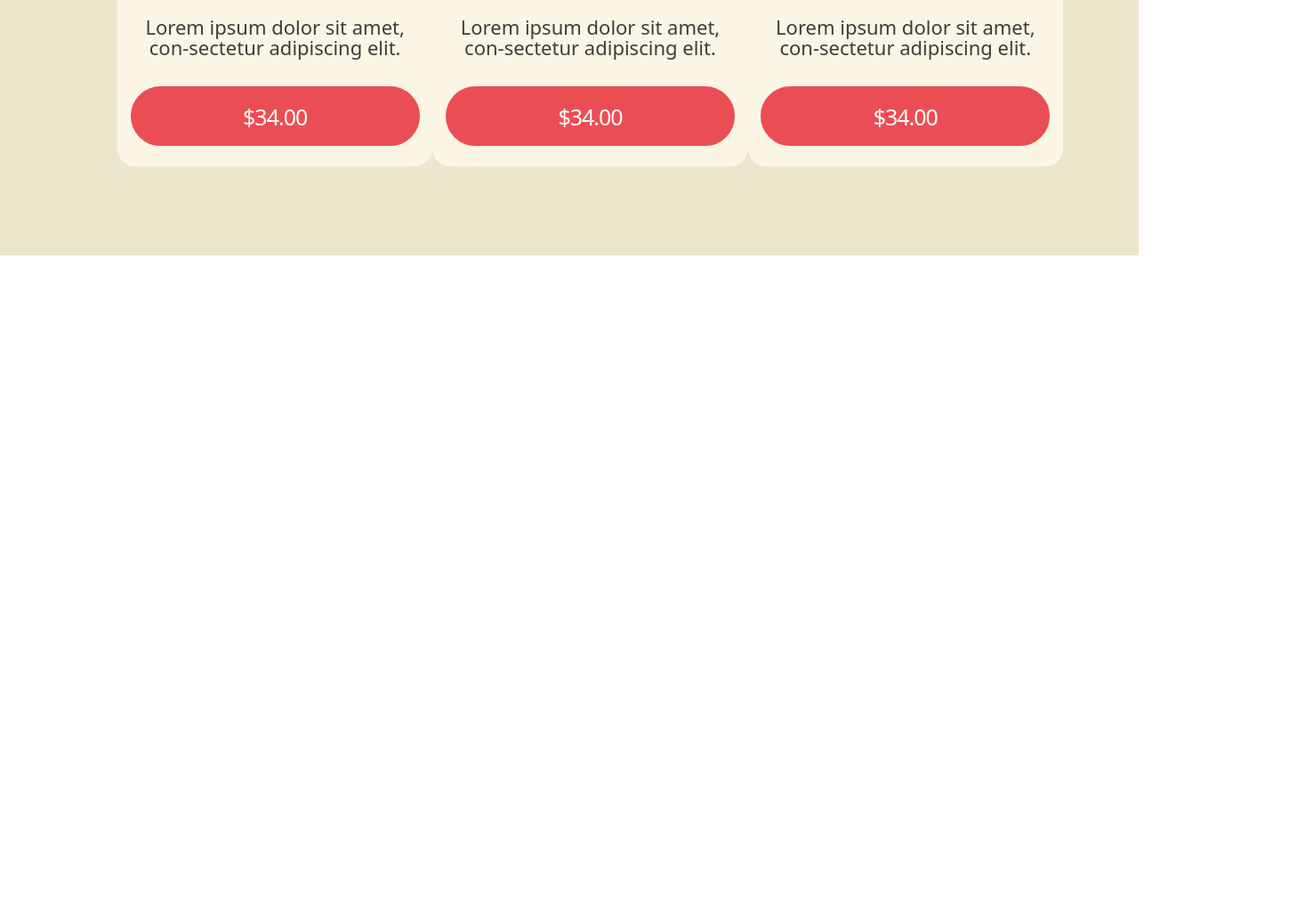
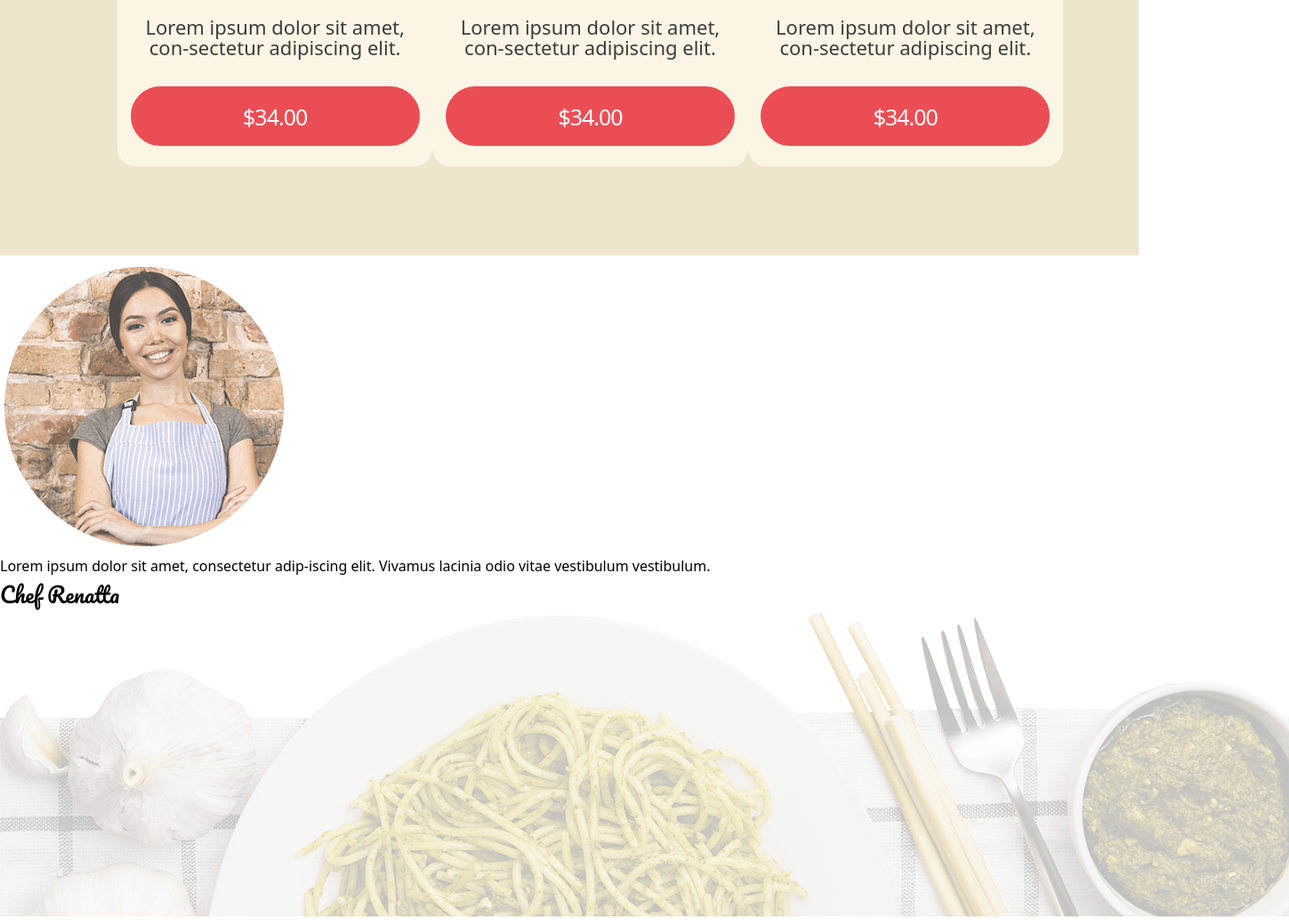
Before and after one commit to ArtemMartynow/foodie, a website: page index.html in a window 1280 px wide. Shown: the part 5385-6419 px from the top of the page at 89% size, 1449 px wide, since content can reach past the window. Before the commit the page ends 5672 px from the top, so only its background shows below. Drawn offline with Linux system fonts and the light colour scheme.

Commit message:
create markings chef

```diff
--- a/index.html
+++ b/index.html
@@ -193,5 +193,14 @@
             </div>
         </div>
     </div>
+    <div class="chef">
+        <img src="./images/PlaceYourImageHer(3).png">
+        <p>
+            Lorem ipsum dolor sit amet, consectetur adip-iscing
+            elit. Vivamus lacinia odio vitae vestibulum vestibulum.
+        </p>
+        <h2>Chef Renatta</h2>
+        <img src="./images/Image(2).png" id="chef-background">
+    </div>
 </body>
 </html>
```
